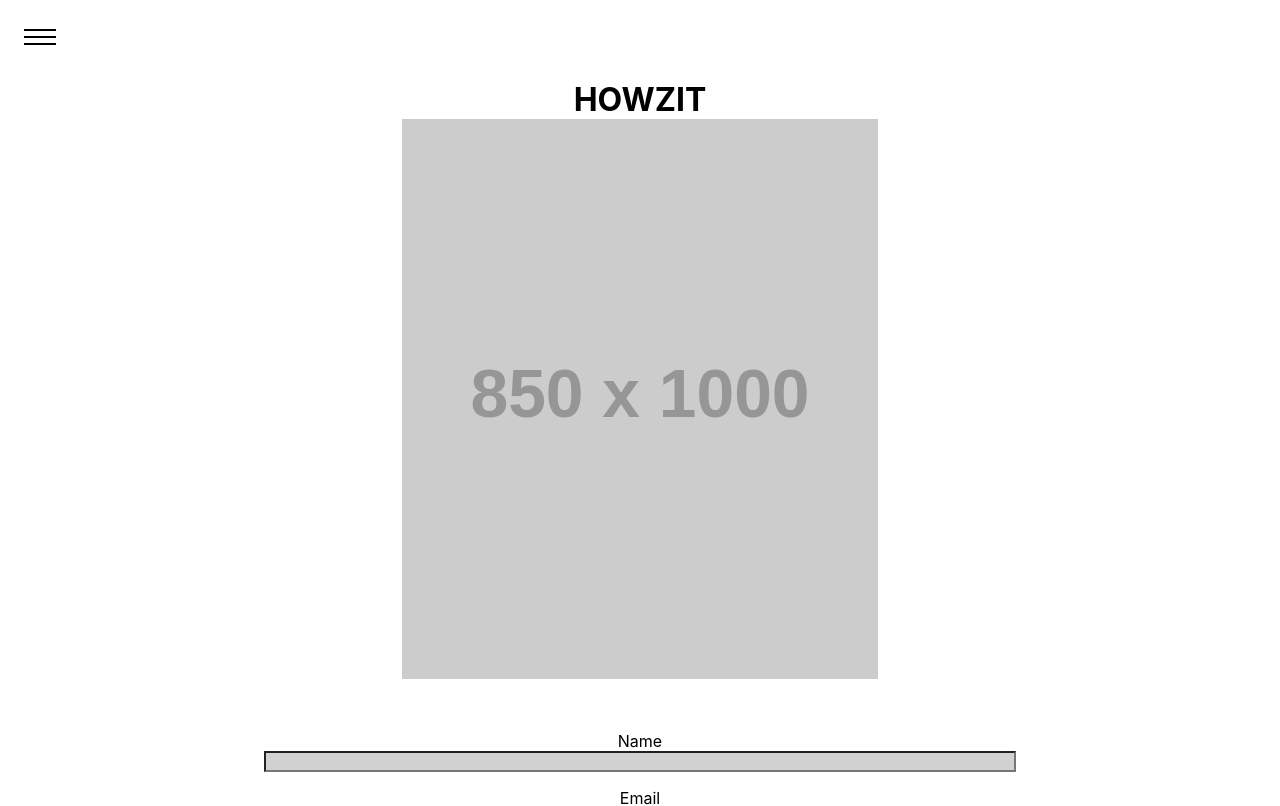
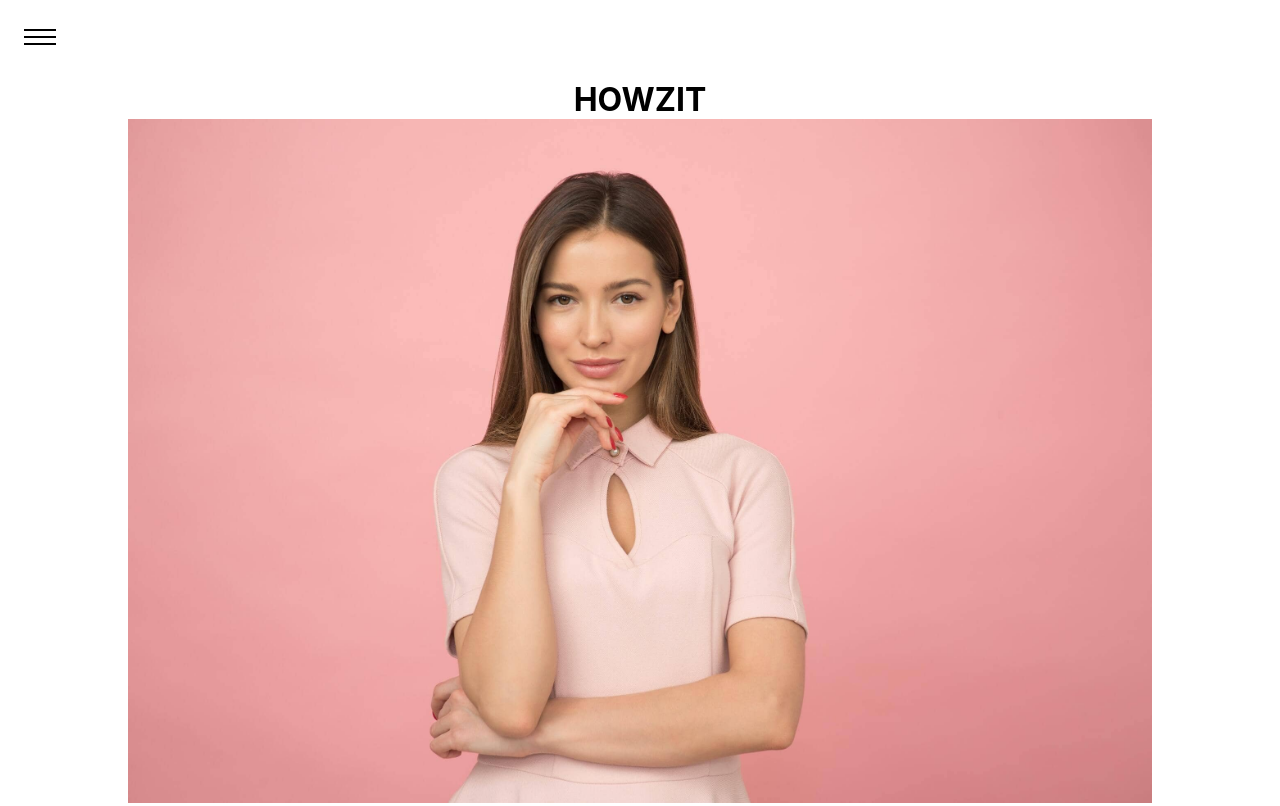
Before and after one commit to ianmat55/Shnl_Next, a Next.js app: page /contact in a window 1280 px wide. Shown: the top 806 px of the page. Built offline with nearby package versions, Linux system fonts and the light colour scheme.

Commit message:
imported contact profile image

```diff
--- a/pages/commercial.js
+++ b/pages/commercial.js
@@ -6,7 +6,7 @@ const Hero = () => {
 	return (
 		<div>
 			<div id={styles.commercialHero}>
-				<Image src={header} layout='fill' priority />
+				<Image src={header} id={styles.commercialHeader} layout='fill' priority />
 			</div>
 			<h1 id={styles.commercialTitle}> COMMERCIAL </h1>
 		</div>
@@ -16,7 +16,7 @@ const Hero = () => {
 const Body = () => {
 	return (
 		<div className={styles.bodyContainer}>
-			<h1 className='text-2xl'> HELPING LOCAL <br /> BUSINESSES <br /> GROW </h1>
+			<h1 id={styles.catchline} className='text-2xl'> HELPING LOCAL <br /> BUSINESSES <br /> GROW </h1>
 			<p className={styles.bodyText}>Lorem ipsum dolor sit amet, consectetur adipiscing elit, sed do eiusmod tempor incididunt ut labore et dolore magna aliqua. Ut enim ad minim veniam, quis nostrud exercitation ullamco laboris nisi ut aliquip ex ea commodo consequat. </p>
 		</div>
 	)
--- a/pages/contact.js
+++ b/pages/contact.js
@@ -1,10 +1,14 @@
 import styles from '../styles/Contact.module.css'
+import profilePic from '../public/assets/desktop_images/about.jpg'
+import Image from 'next/image'
 
 const Header = () => {
 	return (
 		<div className={styles.bioDiv}>
 			<h1 className={styles.contactTitle}> HOWZIT </h1>
-			<img src='https://via.placeholder.com/850X1000' id={styles.titleImage} className='pl-10 pr-10 my-3 mx-auto' />
+			<div id={styles.titleImage}>
+				<Image src={profilePic} layout='responsive' priority />
+			</div>
 		</div>
 	)
 };
--- a/styles/Contact.module.css
+++ b/styles/Contact.module.css
@@ -5,7 +5,8 @@
 
 #titleImage {
 	margin: 0 auto 0.75rem auto;
-	width: 100%;
+	width: 80%;
+	height: 75%;
 }
 
 #about {
@@ -24,7 +25,7 @@
 }
 
 .bioDiv {
-	width: 100%;
+	width: 100vw;
 	display: flex;
 	flex-direction: column;
 }
@@ -41,12 +42,12 @@
 	padding: 0.5rem;
 }
 
-@media only screen and (min-width: 1000px) {
+/* @media only screen and (min-width: 1000px) {
 	#titleImage {
-		height: 70vh;
-		width: auto;
+		width: 50%;
+		height: 50%;
 	}
-}
+} */
 
 /* @media only screen and (min-width: 1500px) {
 	#titleImage {
```
Also changed, not shown: styles/Commercial.module.css (+30 -3 lines).
